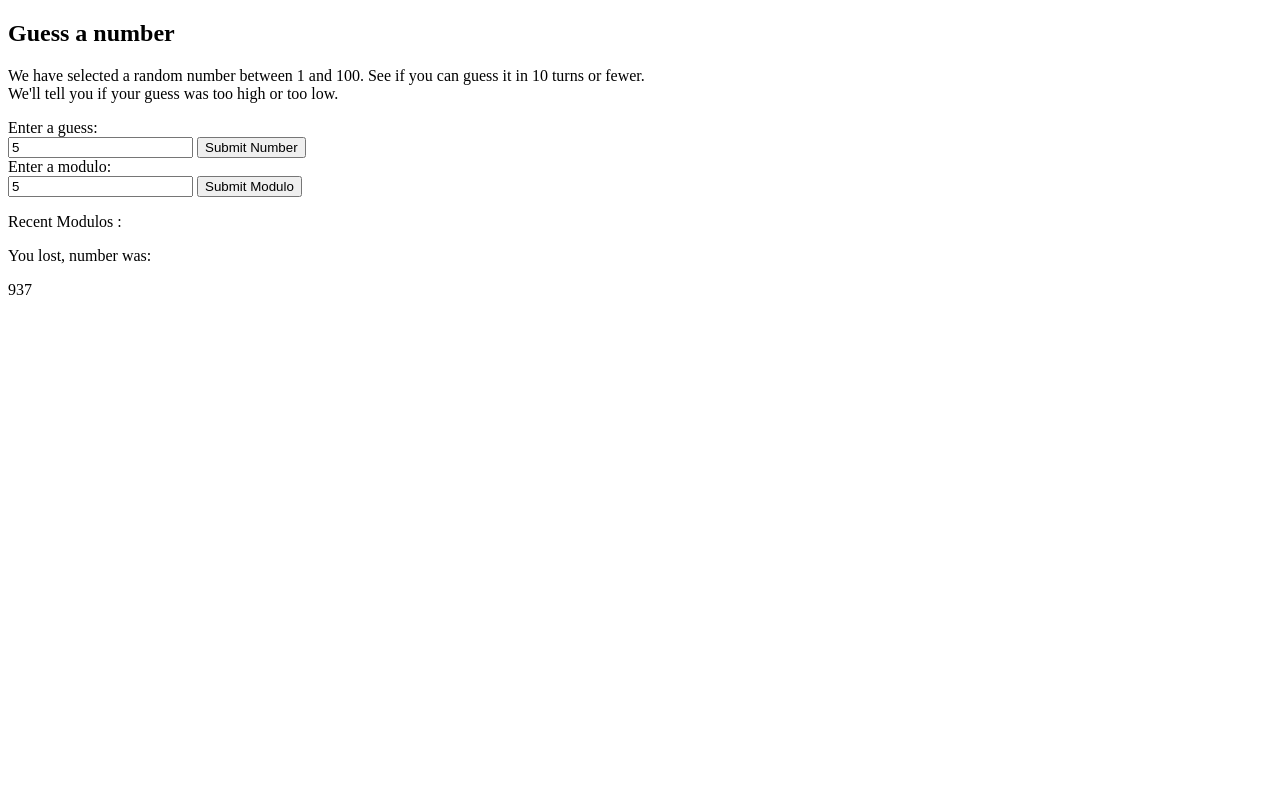
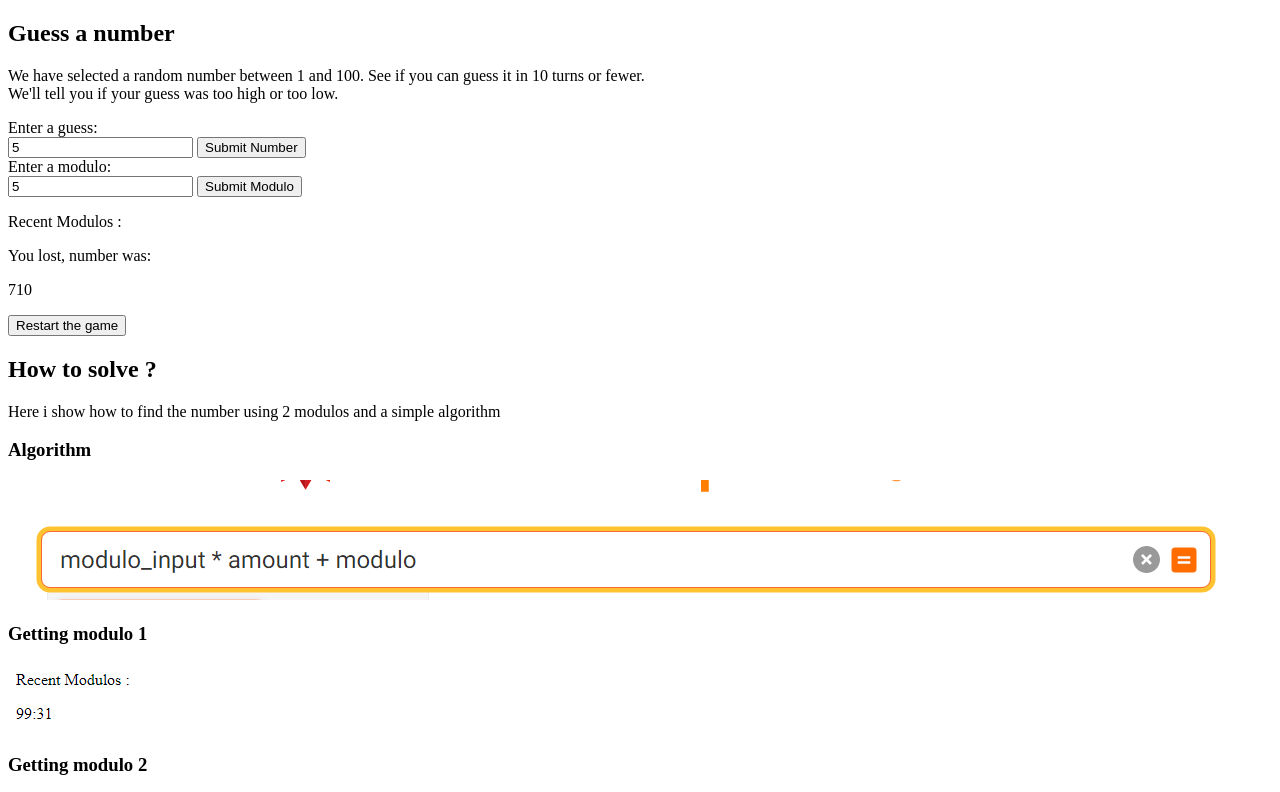
Before and after one commit to Kalash004/JavaScript01122022, a plain HTML site: page index.html in a window 1280 px wide. Both pictures are taken after typing "5", "5" into the empty fields and a click on the button "Submit Number". Shown: the top 792 px of the page. Drawn offline with Linux system fonts and the light colour scheme.

Commit message:
added game reseter and tip

```diff
--- a/index.html
+++ b/index.html
@@ -1,59 +1,78 @@
 <!DOCTYPE html>
 <html lang="en">
-
     <head>
         <meta charset="UTF-8">
         <title>Hra</title>
     </head>
-
     <body>
         <section id="game">
             <h1>Guess a number</h1>
             <p>
-            We have selected a random number between 1 and 100. See if you can guess it in 10 turns or fewer.<br>
+                We have selected a random number between 1 and 100. See if you can guess it in 10 turns or fewer.
+                <br>
                 We'll tell
             you if your guess was too high or too low.
             </p>
-        <label for="num_input">Enter a guess:</label> <br>
+            <label for="num_input">Enter a guess:</label>
+            <br>
             <input type="number" name="num_input" id="num_input">
-        <button id="num_btn">Submit Number</button> <br>
-        <label for="">Enter a modulo:</label><br>
+            <button id="num_btn">Submit Number</button>
+            <br>
+            <label for="">Enter a modulo:</label>
+            <br>
             <input type="number" name="num_modulo_input" id="num_modulo_input">
             <button id="mod_btn">Submit Modulo</button>
-
             <p>Recent Modulos :</p>
             <p id="recent_mod"></p>
-
-
             <section id="win">
                 <p id="correct">You Won, number was :</p>
                 <p id="win_num"></p>
             </section>
             <section id="lost">
-            <p id="incorrect">You lost, number was: </p>
+                <p id="incorrect">You lost, number was:</p>
                 <p id="lost_num"></p>
             </section>
+            <button id="restart">Restart the game</button>
         </section>
+        <section id="images">
+            <H1>How to solve ?</H1>
+            <p>Here i show how to find the number using 2 modulos and a simple algorithm</p>
+            <h3>Algorithm</h3>
+            <img src="images/algorithm.png" alt="algorithm"> <br>
+            <h3>Getting modulo 1</h3>
+            <img src="images/modulo1.png" alt=""> <br>
+            <h3>Getting modulo 2</h3>
+            <img src="images/modulo2.png" alt=""> <br>
+            <h3>Itterating thru modulo 1</h3>
+            <img src="images/wolf1.png" alt=""> <br>
+            <img src="images/wolf1-2.png" alt=""> <br>
+            <h3>Itterating thru modulo 2</h3>
+            <img src="images/wolf2.png" alt=""> <br>
+            <img src="images/wolf2-2.png" alt=""> <br>
+            <h3>Win</h3>
+            <img src="images/win.png" alt=""> <br>
+        </section>
+
         <script>
         // script
         const guess_input = document.getElementById("num_input");
         const modulo_input = document.getElementById("num_modulo_input");
         const num_btn = document.getElementById("num_btn");
         const mod_btn = document.getElementById("mod_btn");
+        const restart_btn = document.getElementById("restart");
         const win = document.getElementById("win");
         const lost = document.getElementById("lost");
+        const imgs = document.getElementById("images");
         const max_num = 1001;
         const max_mod = 100;
         const generator = 100
 
+        let number_for_guess;
+        game();
 
-        let number_for_guess = Math.floor(Math.random() * 1001);
 
-        win.style.display = "none";
-        lost.style.display = "none";
-
-        function game() {
-
+        restart_btn.onclick = function () {
+            game();
         }
 
         mod_btn.onclick = function () {
@@ -76,6 +95,7 @@
                 if (x != number_for_guess) {
                     document.getElementById("lost_num").innerHTML = number_for_guess;
                     lost.style.display = "block";
+                    imgs.style.display = "block";
                 } else {
                     document.getElementById("win_num").innerHTML = number_for_guess;
                     win.style.display = "block";
@@ -85,17 +105,16 @@
             }
         }
 
-
+        function game() {
+            number_for_guess = Math.floor(Math.random() * 1001);
+            win.style.display = "none";
+            lost.style.display = "none";
+            modulo_input.value = "";
+            guess_input.value = "";
+            document.getElementById("recent_mod").innerHTML = "";
+            imgs.style.display = "none";
+        }
         </script>
-    <style>
-        #win {
-            display: block;
-        }
-
-        #lost {
-            display: block;
-        }
         </style>
     </body>
-
 </html>
```
Also changed, not shown: images/algorithm.png (added), images/modulo.png (added), images/modulo1.png (added), images/modulo2.png (added), images/win.png (added), images/wolf1-2.png (added), images/wolf1.png (added), images/wolf2-2.png (added), images/wolf2.png (added). Lines whose indentation alone changed are shown as unchanged.
